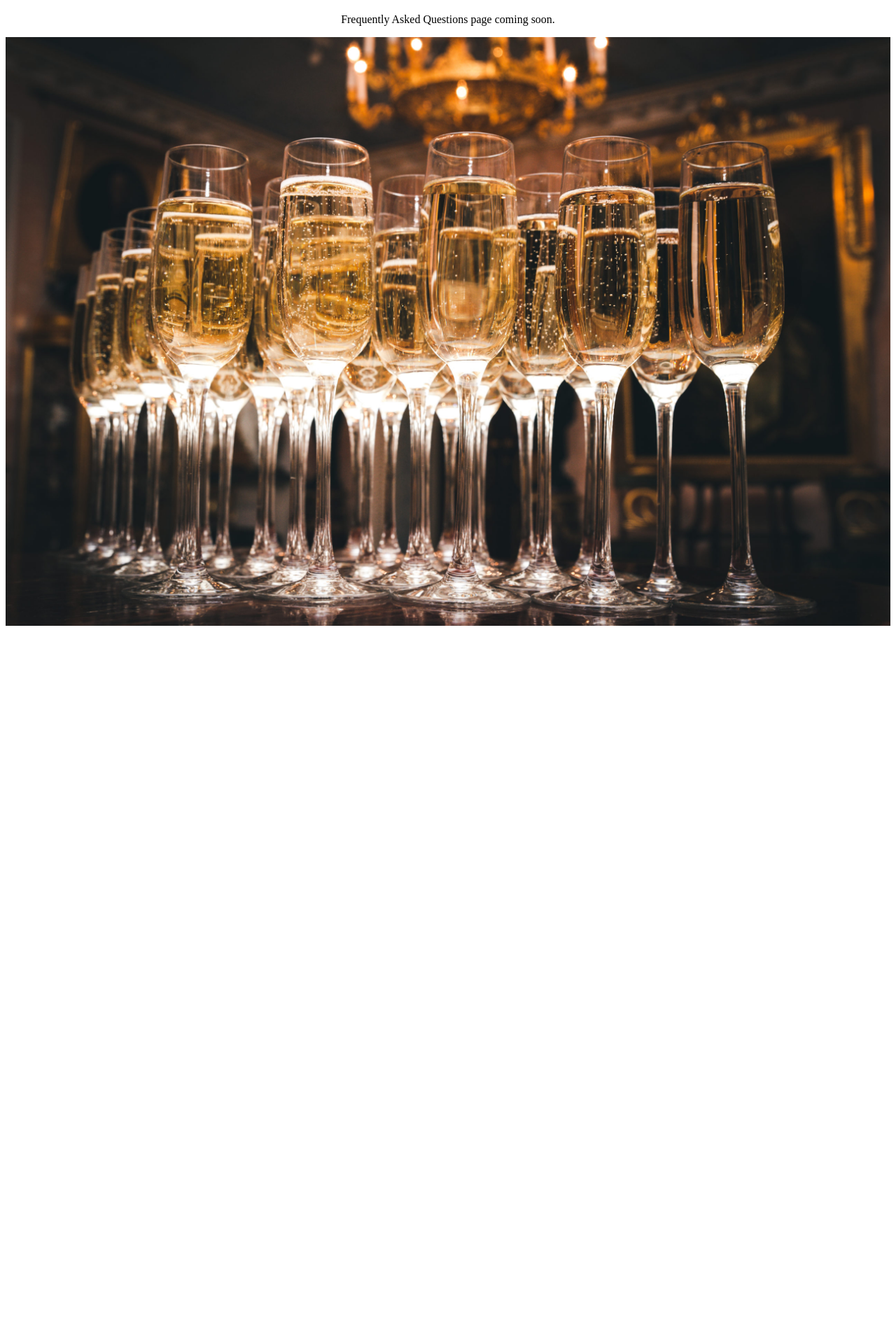
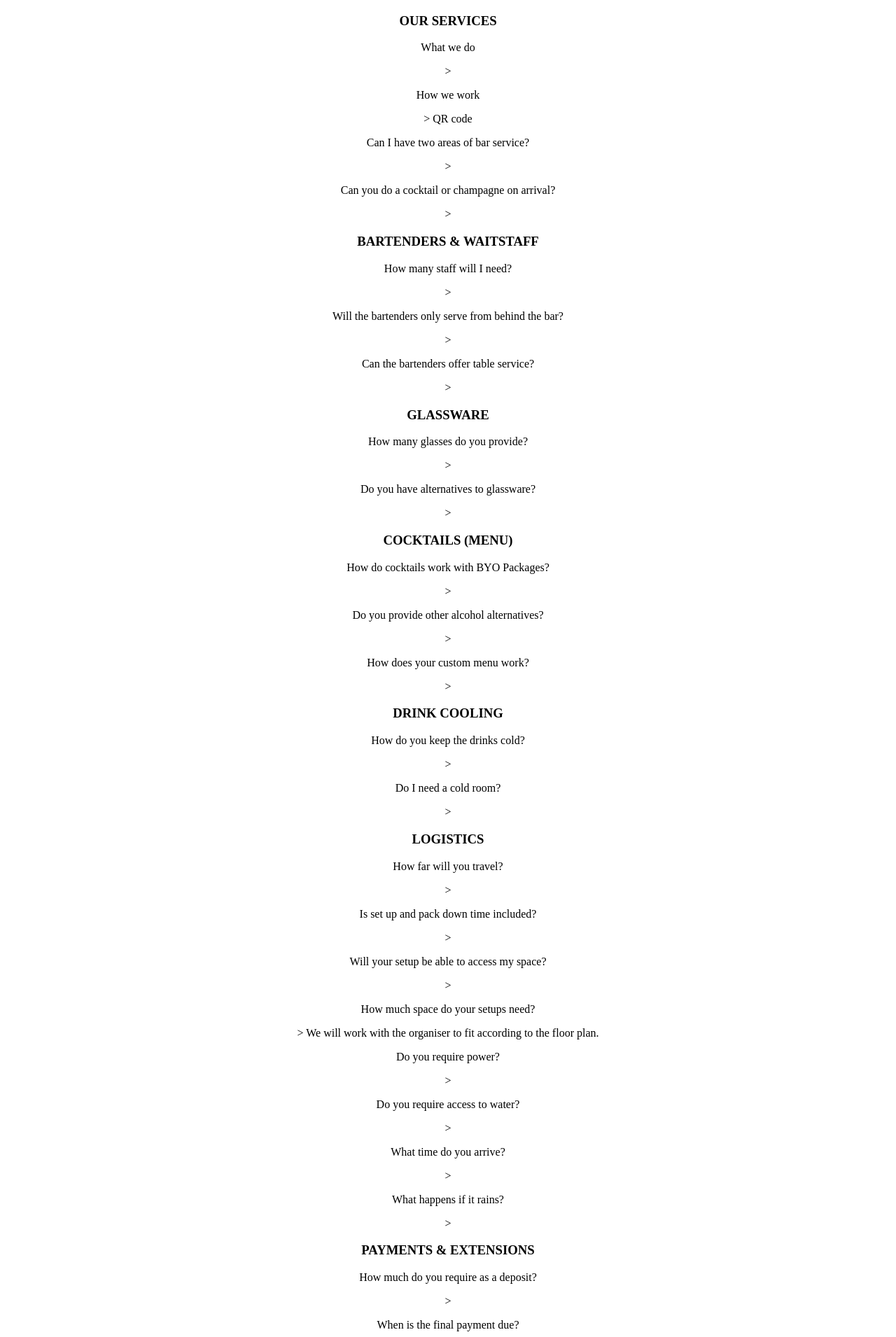
Before and after one commit to vworo/Bartendthere, a React (Vite) app: page /Bartendthere/faqs in a window 1280 px wide. Shown: the part 310-2220 px from the top of the page at 70% size. Before the commit the page ends 1216 px from the top, so only its background shows below. Built offline with nearby package versions, Linux system fonts and the light colour scheme.

Commit message:
Added FAQs questions, to be styled.

```diff
--- a/src/pages/FAQs.jsx
+++ b/src/pages/FAQs.jsx
@@ -2,7 +2,72 @@ export default function FAQs() {
     return (
         <div>
             <h2>Frequently Asked Questions</h2>
-            <p>Frequently Asked Questions page coming soon.</p>
+
+            <h3>OUR SERVICES</h3>
+            <p>What we do</p>
+            <p>></p>
+            <p>How we work</p>
+            <p>> QR code</p>
+            <p>Can I have two areas of bar service?</p>
+            <p>></p>
+            <p>Can you do a cocktail or champagne on arrival?</p>
+            <p>></p>
+
+            <h3>BARTENDERS & WAITSTAFF</h3>
+            <p>How many staff will I need?</p>
+            <p>></p>
+            <p>Will the bartenders only serve from behind the bar?</p>
+            <p>></p>
+            <p>Can the bartenders offer table service?</p>
+            <p>></p>
+
+            <h3>GLASSWARE</h3>
+            <p>How many glasses do you provide?</p>
+            <p>></p>
+            <p>Do you have alternatives to glassware?</p>
+            <p>></p>
+
+            <h3>COCKTAILS (MENU)</h3>
+            <p>How do cocktails work with BYO Packages?</p>
+            <p>></p>
+            <p>Do you provide other alcohol alternatives?</p>
+            <p>></p>
+            <p>How does your custom menu work?</p>
+            <p>></p>
+
+            <h3>DRINK COOLING</h3>
+            <p>How do you keep the drinks cold?</p>
+            <p>></p>
+            <p>Do I need a cold room?</p>
+            <p>> </p>
+
+            <h3>LOGISTICS</h3>
+            <p>How far will you travel?</p>
+            <p>></p>
+            <p>Is set up and pack down time included?</p>
+            <p>></p>
+            <p>Will your setup be able to access my space?</p>
+            <p>></p>
+            <p>How much space do your setups need?</p>
+            <p>> We will work with the organiser to fit according to the floor plan.</p>
+            <p>Do you require power?</p>
+            <p>></p>
+            <p>Do you require access to water?</p>
+            <p>></p>
+            <p>What time do you arrive?</p>
+            <p>></p>
+            <p>What happens if it rains?</p>
+            <p>></p>
+
+            <h3>PAYMENTS & EXTENSIONS</h3>
+            <p>How much do you require as a deposit?</p>
+            <p>></p>
+            <p>When is the final payment due?</p>
+            <p>></p>
+            <p>Can I change or cancel my booking?</p>
+            <p>></p>
+            <p>Can I extend my service on the night?</p>
+            <p>></p>
         </div>
     )
 }
```
